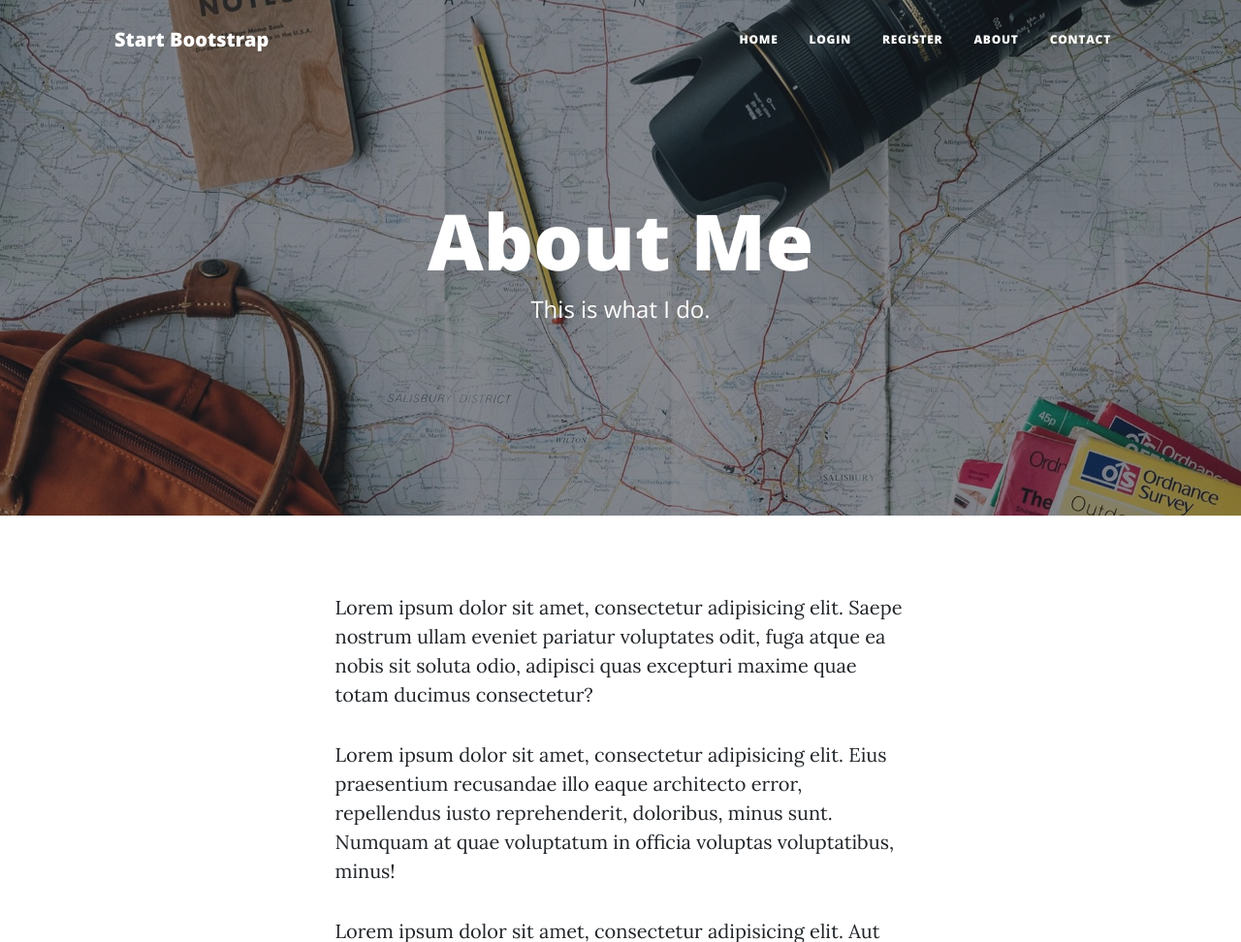
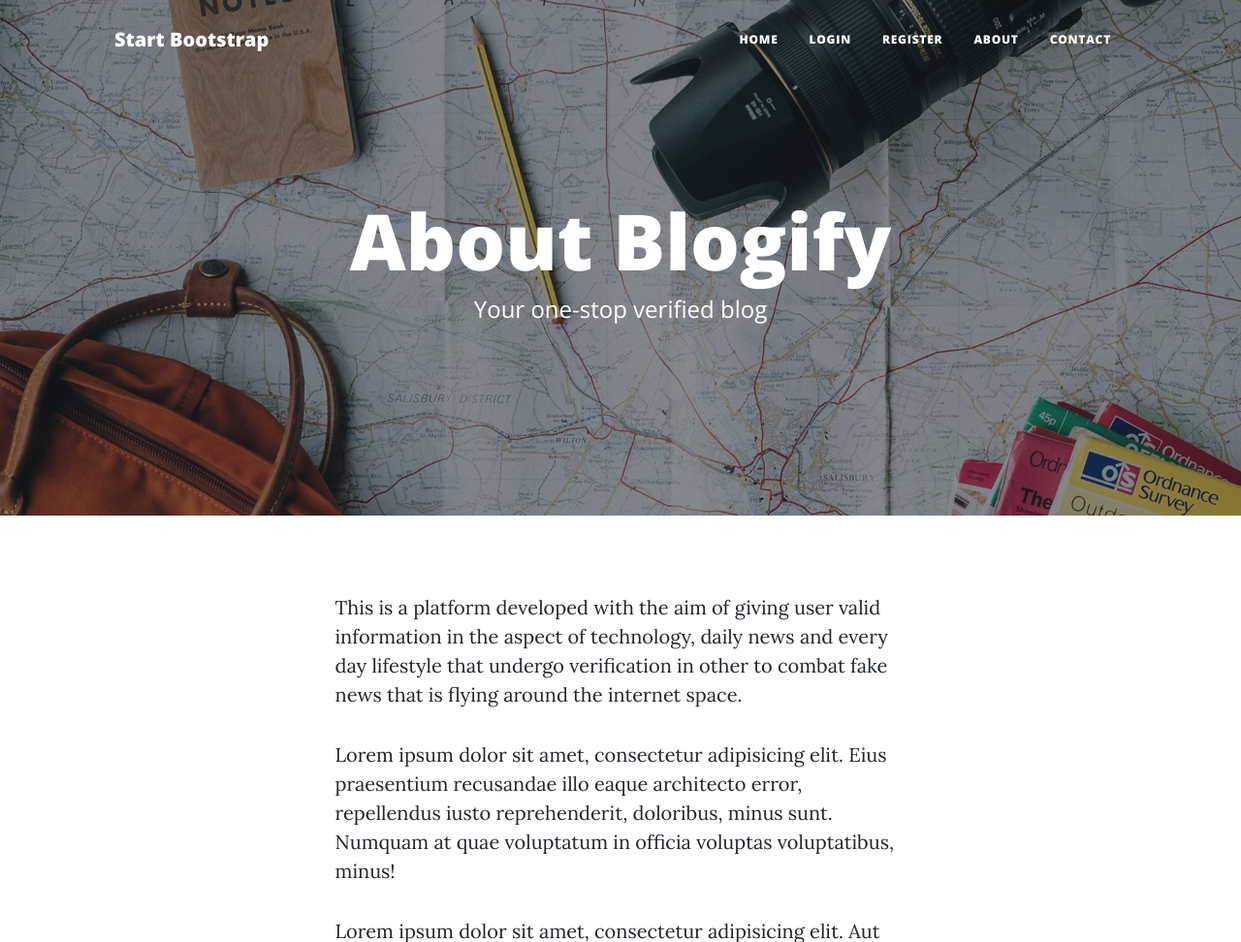
Before and after one commit to fidelcom/blogify, a Flask app: page /about in a window 1280 px wide. Shown: the top 972 px of the page at 97% size. Run offline with Flask 3, Linux system fonts and the light colour scheme; some libraries are stand-ins or nearby versions.

Commit message:
bug fixed

```diff
--- a/main.py
+++ b/main.py
@@ -10,11 +10,12 @@ from sqlalchemy import Integer, String, Text
 from functools import wraps
 from werkzeug.security import generate_password_hash, check_password_hash
 from forms import CreatePostForm, RegisterForm, LoginForm, CommentForm
+from dotenv import load_dotenv
 # Optional: add contact me email functionality (Day 60)
 import smtplib
 import os
 
-
+load_dotenv()  # Load environment variables from .env
 '''
 Make sure the required packages are installed:
 Open the Terminal in PyCharm (bottom left).
--- a/templates/about.html
+++ b/templates/about.html
@@ -9,8 +9,8 @@
     <div class="row gx-4 gx-lg-5 justify-content-center">
       <div class="col-md-10 col-lg-8 col-xl-7">
         <div class="page-heading">
-          <h1>About Me</h1>
-          <span class="subheading">This is what I do.</span>
+          <h1>About Blogify</h1>
+          <span class="subheading">Your one-stop verified blog</span>
         </div>
       </div>
     </div>
@@ -22,10 +22,7 @@
     <div class="row gx-4 gx-lg-5 justify-content-center">
       <div class="col-md-10 col-lg-8 col-xl-7">
         <p>
-          Lorem ipsum dolor sit amet, consectetur adipisicing elit. Saepe
-          nostrum ullam eveniet pariatur voluptates odit, fuga atque ea nobis
-          sit soluta odio, adipisci quas excepturi maxime quae totam ducimus
-          consectetur?
+            This is a platform developed with the aim of giving user valid information in the aspect of technology, daily news and every day lifestyle that undergo verification in other to combat fake news that is flying around the internet space.
         </p>
         <p>
           Lorem ipsum dolor sit amet, consectetur adipisicing elit. Eius
--- a/templates/contact.html
+++ b/templates/contact.html
@@ -12,7 +12,7 @@
           {% if msg_sent: %}
           <h1>Successfully sent your message</h1>
           {% else: %}
-          <h1>Contact Me</h1>
+          <h1>Contact Us</h1>
           {% endif %}
           <span class="subheading">Have questions? I have answers.</span>
         </div>
```
